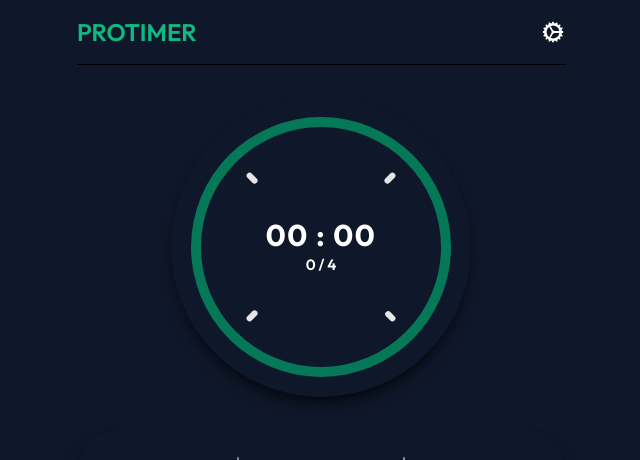
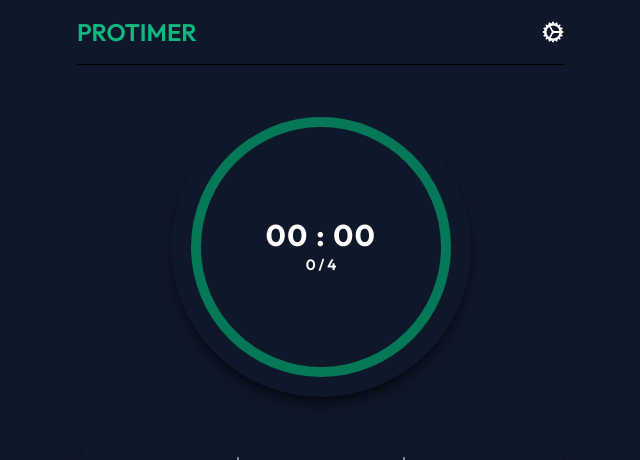
Before and after one commit to aabrahamx/pomodoro, a Vue app: page / in a window 1280 px wide. Shown: the top 460 px of the page, without its empty margins (319-959 px from the left). Built offline with nearby package versions, Linux system fonts and the light colour scheme.

Commit message:
rm: PointerAnimation comp

```diff
--- a/src/components/PointerAnimation/PointerAnimation.vue
+++ /dev/null
@@ -1,112 +0,0 @@
-<script setup>
-  import { toRefs } from 'vue';
-
-  const props = defineProps({
-    running: {
-      type: Boolean,
-      required: true,
-    },
-  });
-  const { running } = toRefs(props);
-</script>
-
-<template>
-  <div class="container-animation" :class="{ animate: running }">
-    <div class="top">
-      <div class="pointer"></div>
-    </div>
-    <div class="center">
-      <div class="left">
-        <div class="pointer"></div>
-      </div>
-      <div class="right">
-        <div class="pointer"></div>
-      </div>
-    </div>
-    <div class="bottom">
-      <div class="pointer"></div>
-    </div>
-  </div>
-</template>
-
-<style scoped>
-  .container-animation {
-    width: 240px;
-    height: 240px;
-    position: absolute;
-    z-index: 10;
-    border-radius: 50%;
-    transform: rotate(45deg);
-    overflow: hidden;
-    padding: 1rem;
-  }
-  .container-animation.animate {
-    -webkit-animation: rotate 0.5s linear forwards;
-    animation: rotate 0.5s linear forwards;
-  }
-
-  @keyframes rotate {
-    0% {
-      transform: rotate(45deg);
-    }
-    99% {
-      transform: rotate(405deg);
-    }
-    100% {
-      opacity: 0;
-    }
-  }
-
-  .container-animation > div {
-    height: 33.33%;
-  }
-  .center {
-    display: flex;
-  }
-  .center > div {
-    width: 50%;
-    height: 100%;
-  }
-
-  .pointer {
-    background: rgb(229, 229, 229);
-    border-radius: 10px;
-  }
-  .top > .pointer,
-  .bottom > .pointer {
-    height: 12.5px;
-    width: 6px;
-  }
-  .left > .pointer,
-  .right > .pointer {
-    width: 12.5px;
-    height: 6px;
-  }
-
-  .top,
-  .left,
-  .right,
-  .bottom {
-    display: flex;
-  }
-  .left,
-  .right {
-    align-items: center;
-  }
-  .top,
-  .bottom {
-    justify-content: center;
-  }
-  .left {
-    justify-content: flex-start;
-  }
-  .right {
-    justify-content: flex-end;
-  }
-  .top {
-    align-items: flex-start;
-  }
-  .bottom {
-    align-items: flex-end;
-  }
-</style>
--- a/src/components/TimeDisplay/TimeDisplay.vue
+++ b/src/components/TimeDisplay/TimeDisplay.vue
@@ -1,6 +1,5 @@
 <script setup>
   import { defineProps, toRefs } from 'vue';
-  import PointerAnimation from '../PointerAnimation/PointerAnimation.vue';
 
   const props = defineProps({
     time: String,
@@ -22,7 +21,6 @@
         {{ currentSession }} / {{ numberOfSessions }}
       </p>
     </div>
-    <PointerAnimation :running="running" />
   </div>
 </template>
 
```
